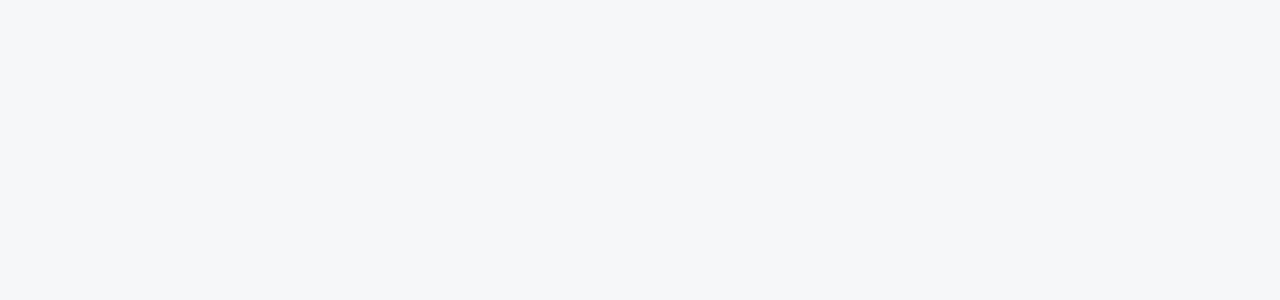
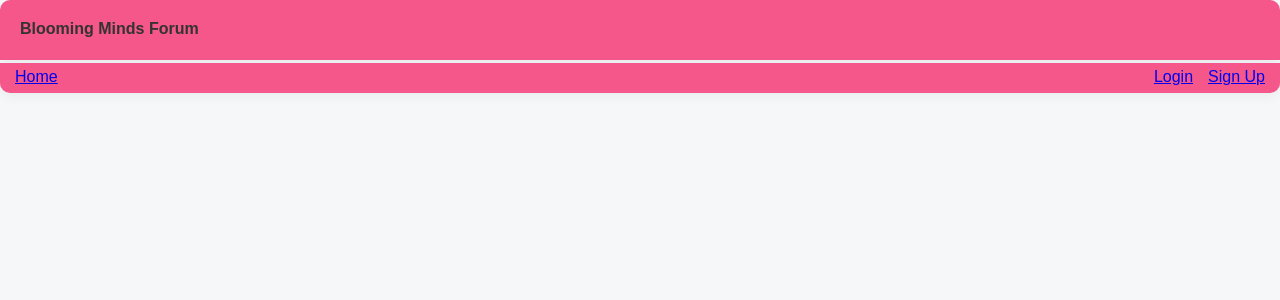
Before and after one commit to Goncalo-C2003/blooming-minds, a Vue app in the folder frontend/: page /home in a window 1280 px wide. Shown: the top 300 px of the page. Built offline with nearby package versions, Linux system fonts and the light colour scheme.

Commit message:
basic home css

```diff
--- a/frontend/src/css/Home.css
+++ b/frontend/src/css/Home.css
@@ -0,0 +1,100 @@
+:root
+{
+  --bg: #f6f7f9;
+  --card: #ffffff;
+  --text: #333333;
+  --muted: #666666;
+  --accent: #F5578A;
+  --card-radius: 10px;
+  --card-shadow: 0 4px 12px rgba(0, 0, 0, 0.05);
+}
+
+@media (prefers-color-scheme: dark)
+{
+  :root
+  {
+    --bg: #0b0f14;
+    --card: #07101a;
+    --text: #e6eef6;
+    --muted: #98a4b3;
+    --card-shadow: none;
+  }
+}
+
+body.dark,
+.theme-dark
+{
+  --bg: #0b0f14;
+  --card: #07101a;
+  --text: #e6eef6;
+  --muted: #98a4b3;
+  --card-shadow: none;
+}
+
+.navbar-top
+{
+  display: flex;
+  justify-content: space-between;
+  align-items: center;
+  background-color: #F5578A!important;
+  padding: 20px 20px;
+  box-shadow: var(--card-shadow);
+  border-bottom: 2px solid var(--accent);
+  font-family: Arial, sans-serif;
+  border-top-left-radius: 10px;
+  border-top-right-radius: 10px;
+}
+
+.navbar-topleft,
+.navbar-topright
+{
+  display: flex;
+  align-items: center;
+  gap: 15px;
+}
+
+.navbar-bottom
+{
+  margin-top:3px;
+  display: flex;
+  justify-content: space-between;
+  align-items: center;
+  background-color: #F5578A!important;
+  padding: 5px 15px;
+  box-shadow: var(--card-shadow);
+  border-bottom: 2px solid var(--accent);
+  font-family: Arial, sans-serif;
+  border-bottom-left-radius: 10px;
+  border-bottom-right-radius: 10px;
+}
+
+.navbar-bottomleft,
+.navbar-bottomright
+{
+  display: flex;
+  align-items: center;
+  gap: 15px;
+}
+
+
+.navbar a
+{
+  text-decoration: none;
+  color: var(--text);
+  font-size: 14px;
+  font-weight: bold;
+  transition: color 0.2s ease;
+}
+
+.navbar a:hover
+{
+  color: #ffffff!important;
+}
+
+.logo
+{
+  font-size: 16px;
+  font-weight: bold;
+  color: var(--text);
+  margin-right: 10px;
+}
--- a/frontend/src/css/Welcome.css
+++ b/frontend/src/css/Welcome.css
@@ -2,8 +2,8 @@ body
 {
   margin: 0;
   font-family: Arial, sans-serif;
-  background-color: #f6f7f9;
-  color: #333;
+  background-color: var(--bg);
+  color: var(--text);
 }
 
 .title-container
@@ -11,31 +11,30 @@ body
   max-width: 800px;
   margin: 60px auto;
   padding: 40px 20px;
-  background-color: #fff;
-  border-radius: 10px;
+  background-color: var(--card);
+  border-radius: var(--card-radius);
   text-align: center;
-  box-shadow: 0 4px 12px rgba(0, 0, 0, 0.05);
-  color:
+  box-shadow: var(--card-shadow);
 }
 
 .title
 {
   font-size: 2.5rem;
-  color: #F5578A!important;
+  color: var(--accent) !important;
   margin-bottom: 15px;
 }
 
 .description
 {
   font-size: 1.1rem;
-  color: #666;
+  color: var(--muted);
   line-height: 1.5;
   margin-bottom: 25px;
 }
 
 .action-button
 {
-  background-color: #F5578A;
+  background-color: var(--accent);
   color: #fff;
   border: none;
   padding: 12px 20px;
@@ -47,5 +46,5 @@ body
 
 .action-button:hover
 {
-  background-color: #db4e7b;
+  filter: brightness(0.95);
 }
--- a/frontend/src/views/HomeView.vue
+++ b/frontend/src/views/HomeView.vue
@@ -1,4 +1,20 @@
 <template>
+  <nav class="navbar-top">
+    <div class="navbar-topleft">
+      <span class="logo">Blooming Minds Forum</span>
+    </div>
+    <div class="navbar-topright">
+    </div>
+  </nav>
+  <nav class="navbar-bottom">
+    <div class="navbar-bottomleft">
+      <a href="#">Home</a>
+    </div>
+    <div class="navbar-bottomright">
+      <a href="#">Login</a>
+      <a href="#">Sign Up</a>
+    </div>
+  </nav>
 </template>
 
 <script>
```
